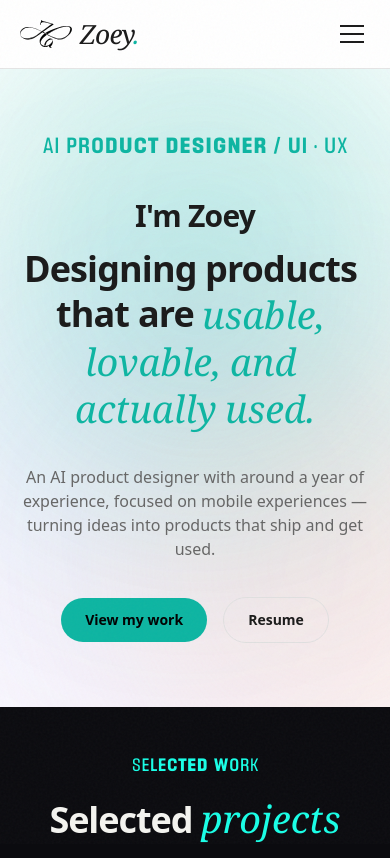
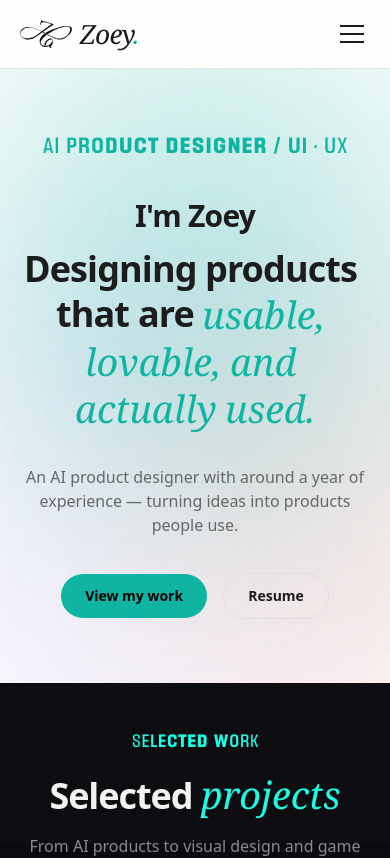
Before and after one commit to gaogao0805/portfolio, a Next.js app: page /en in a window 390 px wide. Shown: the top 858 px of the page. Built offline with nearby package versions, Linux system fonts and the light colour scheme.

Commit message:
Shorten hero intro copy on mobile

```diff
--- a/src/components/Hero.tsx
+++ b/src/components/Hero.tsx
@@ -76,7 +76,9 @@ export function Hero({
         animate={{ opacity: 1 }}
         transition={{ duration: 0.6, delay: 0.5 }}
       >
-        {home.intro}
+        {/* 移动端用精简文案，桌面端完整版（display:none 不会进无障碍树） */}
+        <span className="hidden sm:inline">{home.intro}</span>
+        <span className="sm:hidden">{home.introShort}</span>
       </motion.p>
       {introAlt ? (
         <motion.p
--- a/src/i18n/dictionaries.ts
+++ b/src/i18n/dictionaries.ts
@@ -27,6 +27,8 @@ const dictionaries = {
       heroTaglineEm: "能用、好用、有人用",
       intro:
         "一名拥有约一年经验的 AI 产品设计师，专注移动端体验——从 0 到 1 把想法做成真正上线、有人在用的产品。",
+      introShort:
+        "一名拥有约一年经验的 AI 产品设计师——从 0 到 1 把想法做成有人在用的产品。",
       ctaWork: "看我的作品",
       ctaContact: "聊一聊",
       ctaResume: "看简历",
@@ -252,6 +254,8 @@ const dictionaries = {
       heroTaglineEm: "usable, lovable, and actually used",
       intro:
         "An AI product designer with around a year of experience, focused on mobile experiences — turning ideas into products that ship and get used.",
+      introShort:
+        "An AI product designer with around a year of experience — turning ideas into products people use.",
       ctaWork: "View my work",
       ctaContact: "Say hello",
       ctaResume: "Resume",
```
